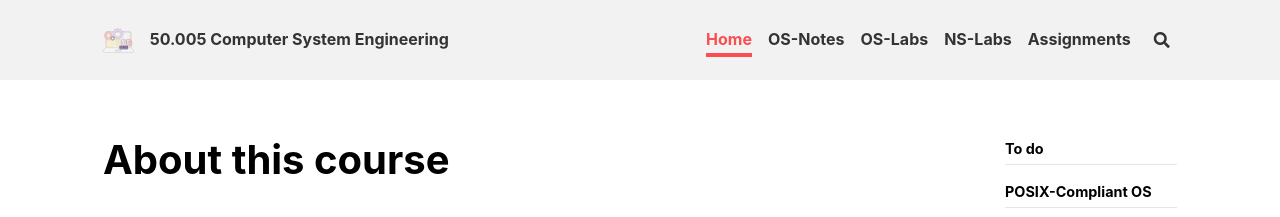
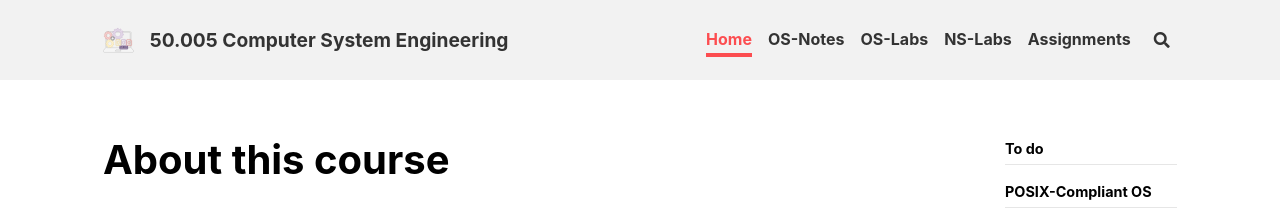
Before and after one commit to natalieagus/50005-2023, a Jekyll site: the page built from index.md, in a window 1280 px wide. Shown: the top 217 px of the page. Built offline with Jekyll 4.4.1, drawn with Linux system fonts in a browser that asks for light colours; nearby versions of some CDN libraries.

Commit message:
feat: change fitting header

```diff
--- a/_sass/components/_header.scss
+++ b/_sass/components/_header.scss
@@ -76,13 +76,13 @@
   & > a {
     display: inline-block;
     word-break: break-all;
-    font-size: map-get($base, font-size-h5);
+    font-size: map-get($base, font-size-h4);
     @media (max-width: 768px)
     {
-      font-size: map-get($base, font-size-h5-xs) * 0.8;
+      font-size: map-get($base, font-size-h5);
     }
     @include media-breakpoint-down(md) {
-      font-size: map-get($base, font-size-h4);
+      font-size: map-get($base, font-size-h5);
     }
   }
 }
```
